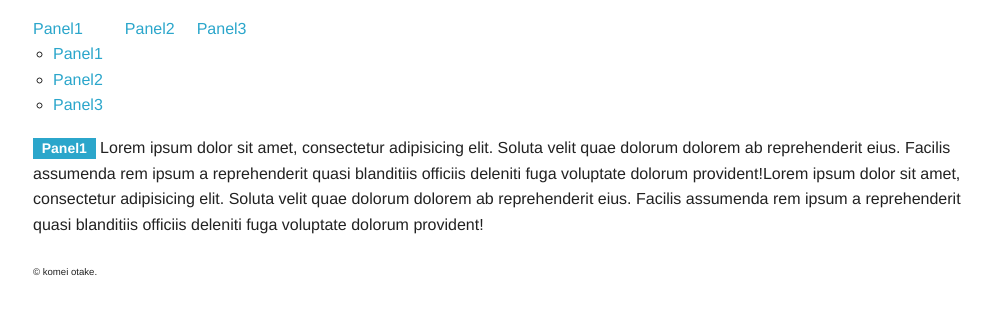
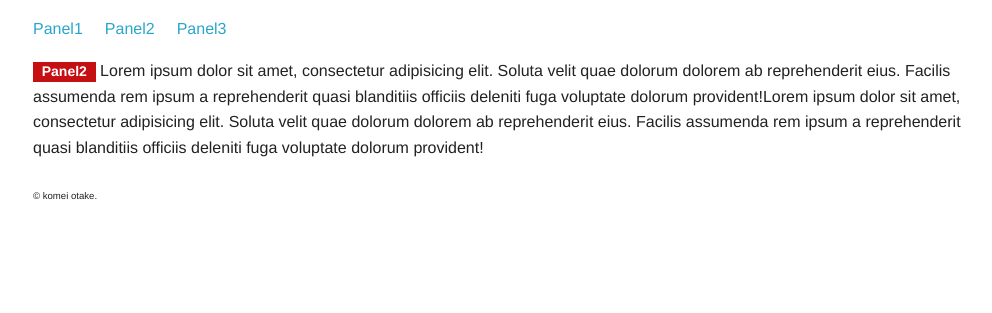
Before and after one commit to bamboo-c/generalTab, a plain HTML site: page index.html in a window 1280 px wide. Shown: the part 167-480 px from the top of the page, without its empty margins (122-1114 px from the left). Drawn offline with Linux system fonts and the light colour scheme.

```diff
--- a/index.html
+++ b/index.html
@@ -18,19 +18,13 @@
 <h2 class="subheader">jquery.generalTab.js</h2>
 <div class="js-generalTabNavigation">
 <ul class="inline-list">
-<li><a href="#panel1">Panel1</a>
-<ul>
 <li><a href="#panel1">Panel1</a></li>
-<li><a href="#panel2">Panel2</a></li>
-<li><a href="#panel3">Panel3</a></li>
-</ul>
-</li>
-<li><a href="#panel2">Panel2</a></li>
+<li><a href="#panel2" class="default">Panel2</a></li>
 <li><a href="#panel3">Panel3</a></li>
 </ul>
 <!-- /.generalTabNavigation --></div>
 
-<section id="panel1" class="js-generalTabBody active">
+<section id="panel1" class="js-generalTabBody">
 <p><span class="label">Panel1</span> Lorem ipsum dolor sit amet, consectetur adipisicing elit. Soluta velit quae dolorum dolorem ab reprehenderit eius. Facilis assumenda rem ipsum a reprehenderit quasi blanditiis officiis deleniti fuga voluptate dolorum provident!Lorem ipsum dolor sit amet, consectetur adipisicing elit. Soluta velit quae dolorum dolorem ab reprehenderit eius. Facilis assumenda rem ipsum a reprehenderit quasi blanditiis officiis deleniti fuga voluptate dolorum provident!</p>
 <!-- /#panel1 --></section>
 
--- a/js/jquery.generalTab.js
+++ b/js/jquery.generalTab.js
@@ -5,22 +5,18 @@
  *--------------------------------------------------------------------------*/
 ;(function($){
 	$.fn.generalTab = function(config){
-		var defaults = {
+		var options = $.extend({
 			navigationClass:".generalTabNavigation",
 			panelClass:".generalTabBody"
-		};
-		var options = $.extend(defaults,config);
-		var generalTabNav   = $($(options.navigationClass).find("a"));
-		var generalTabPanel = $(options.panelClass);
-
-		generalTabPanel.not(".active").hide();
+		}, config);
 
 		this.each(function() {
-			$(this).find(generalTabNav).on('click', function(ev) {
-				$(generalTabPanel).hide();
+			var $self = $(this);
+			$self.find(options.navigationClass).on('click', 'a', function(ev) {
+				$self.find(options.panelClass).hide();
 				$($(this).attr('href')).show();
 				return false;
-			});
+			}).find('.default').click();
 		});
 	return this;
 	};
```
